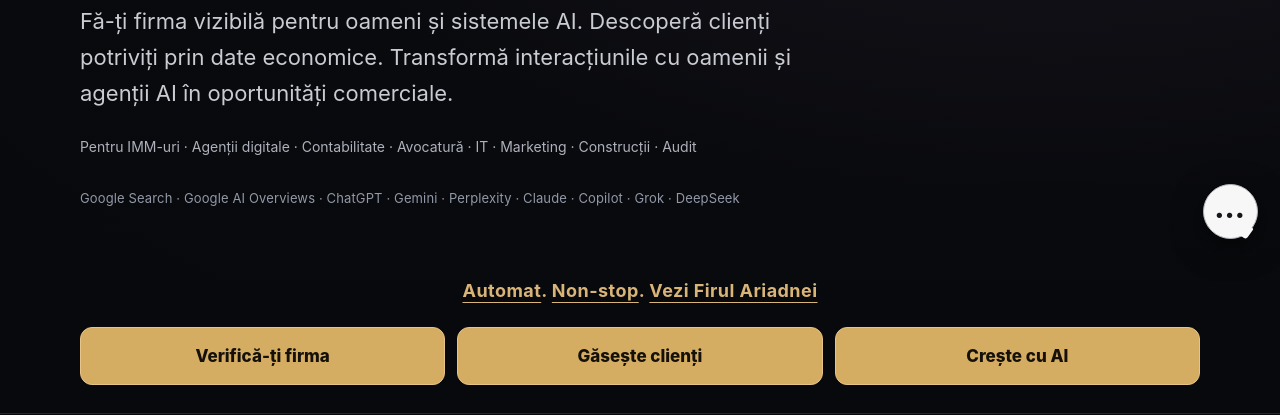
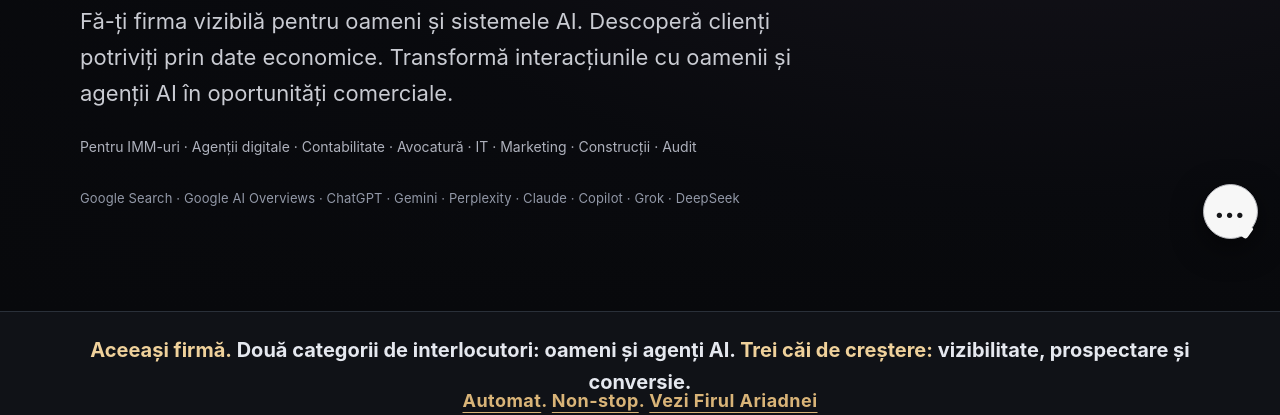
Before and after one commit to aipath512/aiventure, a plain HTML site: page index.html in a window 1280 px wide. Shown: the part 537-952 px from the top of the page. Drawn offline with Linux system fonts and the light colour scheme.

Commit message:
Add approved human and AI customer differentiator below homepage hero

```diff
--- a/index.html
+++ b/index.html
@@ -34,10 +34,12 @@ body.light{--bg:#f6f5f3;--surface:#fff;--card:#fff;--line:#c9c8cd;--text:#121319
 .hero-cta-strip{padding:16px 0 28px;background:#08090c}.hero-cta-row{display:grid;grid-template-columns:repeat(3,minmax(0,1fr));gap:12px}.hero-cta-row a{display:flex;align-items:center;justify-content:center;min-width:0;min-height:58px;padding:13px 12px;text-align:center;background:#d4ac62;border:1px solid #e6c487;border-radius:12px;color:#15100a;font-weight:800;font-size:clamp(12px,1.5vw,17px);line-height:1.2}.hero-cta-row a:hover{background:#e9c57f}@media(max-width:540px){.hero-cta-strip{padding:10px 0 20px}.hero-cta-row{gap:6px}.hero-cta-row a{min-height:52px;padding:8px 4px;font-size:clamp(10px,2.8vw,13px);border-radius:9px}}
 .product-actions{display:flex;flex-wrap:wrap;gap:12px}.product-actions a{display:inline-flex;align-items:center;justify-content:center;min-height:52px;padding:13px 22px;border-radius:11px;border:1px solid #d9b36d;background:#d4ac62;color:#151008;font-weight:800;font-size:15px;text-align:center}.product-actions a:last-child{background:#16171c;color:#f1cc90}.product-actions a:hover{filter:brightness(1.12)}@media(max-width:540px){.product-actions{flex-direction:column}.product-actions a{width:100%}}
 .ai-platforms{max-width:900px;color:#9298a7;font-size:13px;line-height:1.8;letter-spacing:.01em;margin:0}
+.hero-differentiator{background:#101217;border-top:1px solid #2a3039;border-bottom:1px solid #2a3039;padding:22px 0;text-align:center}.hero-differentiator p{margin:0;color:#e5e8ef;font-size:clamp(16px,2vw,20px);font-weight:650;line-height:1.6}.hero-differentiator strong{color:#efd19b;font-weight:750}
 </style></head><body>
 <header><div class="container head"><a href="#top" class="brand" aria-label="AiVenture — începutul paginii"><span class="mark">AI</span>AiVenture</a><button class="head-control theme-control" id="theme" type="button" aria-label="Comută tema">☀</button><label class="language-control"><span class="sr">Alege limba</span><select aria-label="Limba site-ului" id="lang"><option value="ro" selected>RO</option><option value="en">EN</option><option value="fr">FR</option></select></label><button class="head-control menu-control" id="menu" type="button" aria-controls="menu-panel" aria-expanded="false" aria-label="Deschide meniul">☰</button></div><nav class="menu-panel" id="menu-panel" aria-label="Navigație"><a href="./fii-gasit/">Fii găsit de clienți</a><a href="./gaseste-clienti/">Găsește clienți noi</a><a href="#rezultate">Cele două direcții</a><a href="#proces">Cum începem</a><a href="#dovada">Exemplu real</a><a href="https://aiventure.ro/geo/">GEO și AI Search</a><a href="https://aiventure.ro/servicii/">Servicii</a><a href="https://aiventure.ro/produse/">Produse și prețuri</a><a href="https://aiventure.ro/blog/">Blog</a><a href="https://aiventure.ro/contact/">Contact</a></nav></header>
 <main id="top">
 <section class="hero" id="hero"><div class="container"><div class="edge-line">LA EDGE · FĂRĂ INTERVENȚIE PE SITE</div><h1>Fii găsit.<br>Găsește clienți.<em>Crește cu Google și AI.</em></h1><p class="hero-desc">Fă-ți firma vizibilă pentru oameni și sistemele AI. Descoperă clienți potriviți prin date economice. Transformă interacțiunile cu oamenii și agenții AI în oportunități comerciale.</p><p class="audience">Pentru IMM-uri · Agenții digitale · Contabilitate · Avocatură · IT · Marketing · Construcții · Audit</p><p class="ai-platforms" aria-label="Sisteme relevante pentru descoperire și vizibilitate AI">Google Search · Google AI Overviews · ChatGPT · Gemini · Perplexity · Claude · Copilot · Grok · DeepSeek</p></div></section>
+<section class="hero-differentiator" aria-label="Diferențiator AiVenture"><div class="container"><p><strong>Aceeași firmă.</strong> Două categorii de interlocutori: oameni și agenți AI. <strong>Trei căi de creștere:</strong> vizibilitate, prospectare și conversie.</p></div></section>
 <section class="hero-cta-strip" aria-label="Acțiuni principale"><p class="hero-cta-kicker"><a href="./ai-os/">Automat</a>. <a href="./ai-os/">Non-stop</a>. <a href="./ai-os/">Vezi Firul Ariadnei</a></p><div class="container hero-cta-row"><a href="https://aiventure.ro/geo/">Verifică-ți firma</a><a href="./gaseste-clienti/">Găsește clienți</a><a href="https://aiventure.ro/produse/">Crește cu AI</a></div></section>
 <section class="value-bridge content-section" aria-labelledby="value-bridge-title"><div class="container"><div class="section-head"><div class="eyebrow">CE PRIMEȘTE FIRMA TA</div><h2 id="value-bridge-title">De la vizibilitate la oportunități comerciale.</h2><p>Verificăm dacă oferta firmei poate fi descoperită în Google și în răspunsurile AI. Identificăm companii potrivite pentru serviciile tale. Pregătim întrebările vizitatorilor pentru o cerere concretă de ofertă.</p></div><div class="soft-grid"><article class="soft-card"><small>01 · VERIFICI</small><h3>Unde ești găsit</h3><p>Începi cu un audit al firmei și cu întrebările relevante pentru clienții tăi.</p><a class="text-link" href="https://aiventure.ro/geo/">Verifică firma</a></article><article class="soft-card"><small>02 · IDENTIFICI</small><h3>Pe cine poți contacta</h3><p>Explorezi firme după activitate, localitate și profil economic, folosind date B2B.</p><a class="text-link" href="https://firmsfinder.eu/">Deschide FirmsFinder</a></article><article class="soft-card"><small>03 · CONVERTEȘTI</small><h3>Ce întreabă potențialul client</h3><p>Un asistent configurat pe informații validate poate colecta nevoia și pregăti următorul pas.</p><a class="text-link" href="/asistenti-ai/">Vezi Asistenți AI</a></article></div><p class="offer-note">Poți începe cu o singură direcție. Disponibilitatea și condițiile fiecărei soluții sunt indicate pe pagina ei.</p></div></section>
 <section class="trust-line"><div class="container trust-grid"><div class="trust-item"><b>~1,7 milioane de firme</b><span>Bază B2B națională. Valoare aproximativă.</span></div><div class="trust-item"><b>~677.000 pagini analizate</b><span>Din evidențele proiectului, nu statistică verificată live.</span></div><div class="trust-item"><b>Dovezi verificabile</b><span>Audituri documentate și integritate SHA-256 / OTS.</span></div></div></section>
```
